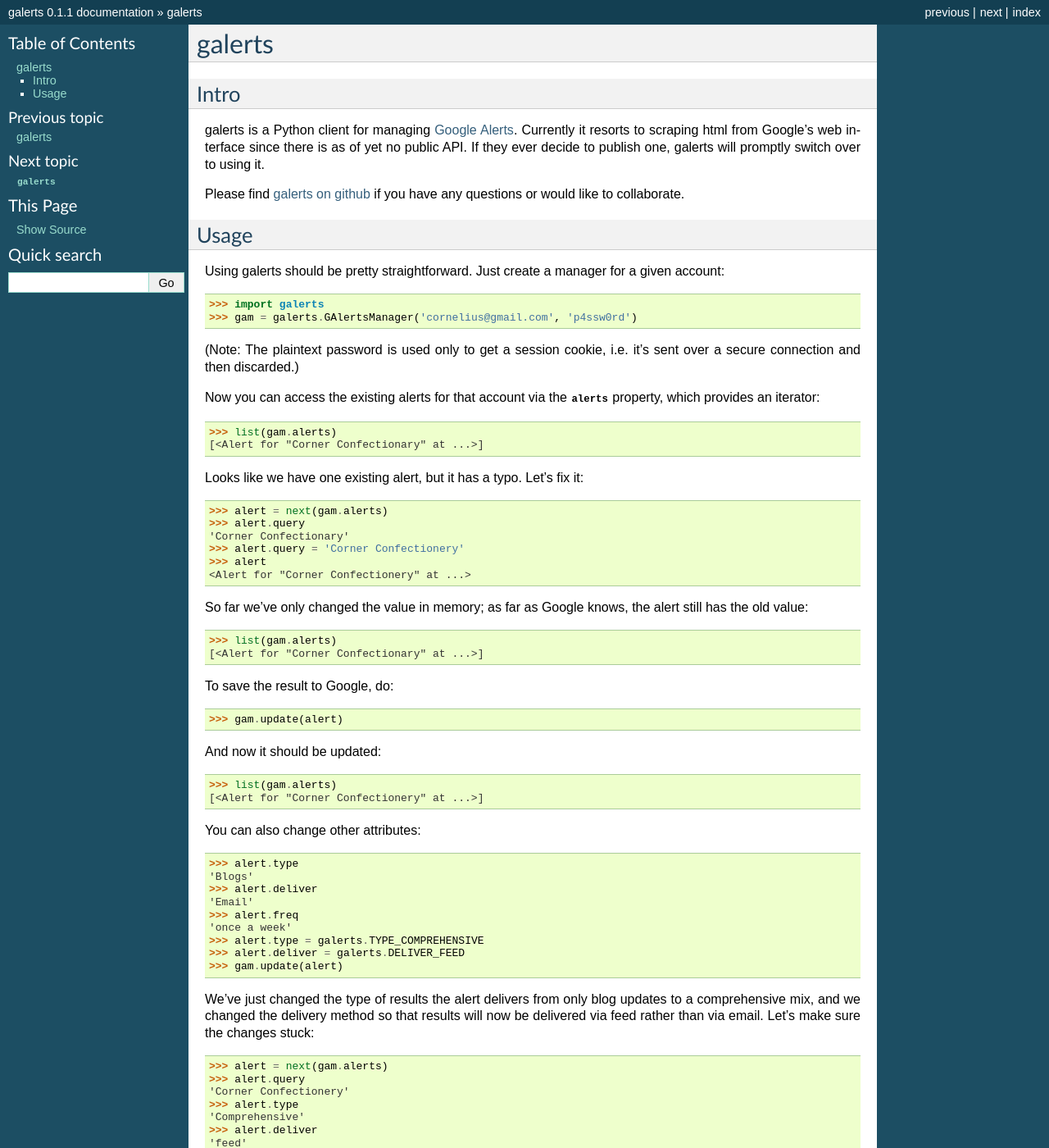
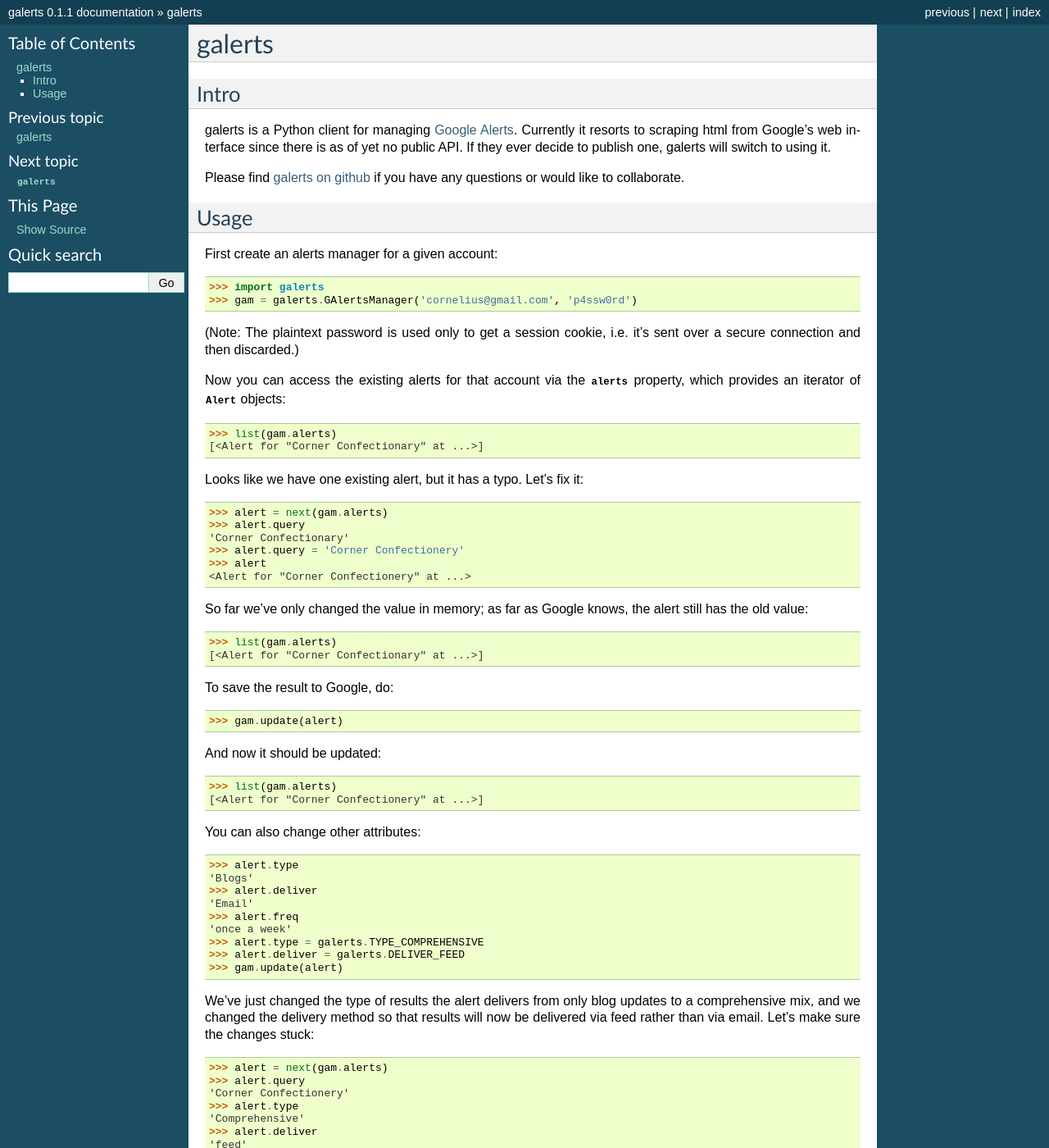
Before and after one commit to jab/galerts, a Sphinx documentation site: the page built from docs/source/README.rst, in a window 1280 px wide and 1400 px high. Shown: the whole window at 82% size. Built offline with Sphinx 7.4.7, drawn with Linux system fonts in a browser that asks for light colours; some of the changed text lies outside the part shown.

Commit message:
documentation tweaks

```diff
--- a/docs/source/README.rst
+++ b/docs/source/README.rst
@@ -8,7 +8,7 @@ Intro
 galerts is a Python client for managing `Google Alerts
 <http://www.google.com/alerts>`_. Currently it resorts to scraping html from
 Google's web interface since there is as of yet no public API. If they ever
-decide to publish one, galerts will promptly switch over to using it.
+decide to publish one, galerts will switch to using it.
 
 Please find `galerts on github <http://github.com/jab/galerts>`_
 if you have any questions or would like to collaborate.
@@ -17,8 +17,7 @@ if you have any questions or would like to collaborate.
 Usage
 -----
 
-Using galerts should be pretty straightforward. Just create a manager for a
-given account::
+First create an alerts manager for a given account::
 
     >>> import galerts
     >>> gam = galerts.GAlertsManager('cornelius@gmail.com', 'p4ssw0rd')
@@ -27,7 +26,7 @@ given account::
 sent over a secure connection and then discarded.)
 
 Now you can access the existing alerts for that account via the :attr:`alerts`
-property, which provides an iterator::
+property, which provides an iterator of :class:`Alert` objects::
 
     >>> list(gam.alerts)
     [<Alert for "Corner Confectionary" at ...>]
--- a/setup.py
+++ b/setup.py
@@ -16,7 +16,7 @@ galerts
 galerts is a Python client for managing `Google Alerts
 <http://www.google.com/alerts>`_. Currently it resorts to scraping html from
 Google's web interface since there is as of yet no public API. If they ever
-decide to publish one, galerts will promptly switch over to using it.
+decide to publish one, galerts will switch to using it.
 
 Using galerts should be pretty straightforward. Check out the README and the
 module itself for documentation.
```
Also changed, not shown: other parts of docs/source/README.rst (+2 -2 lines).
